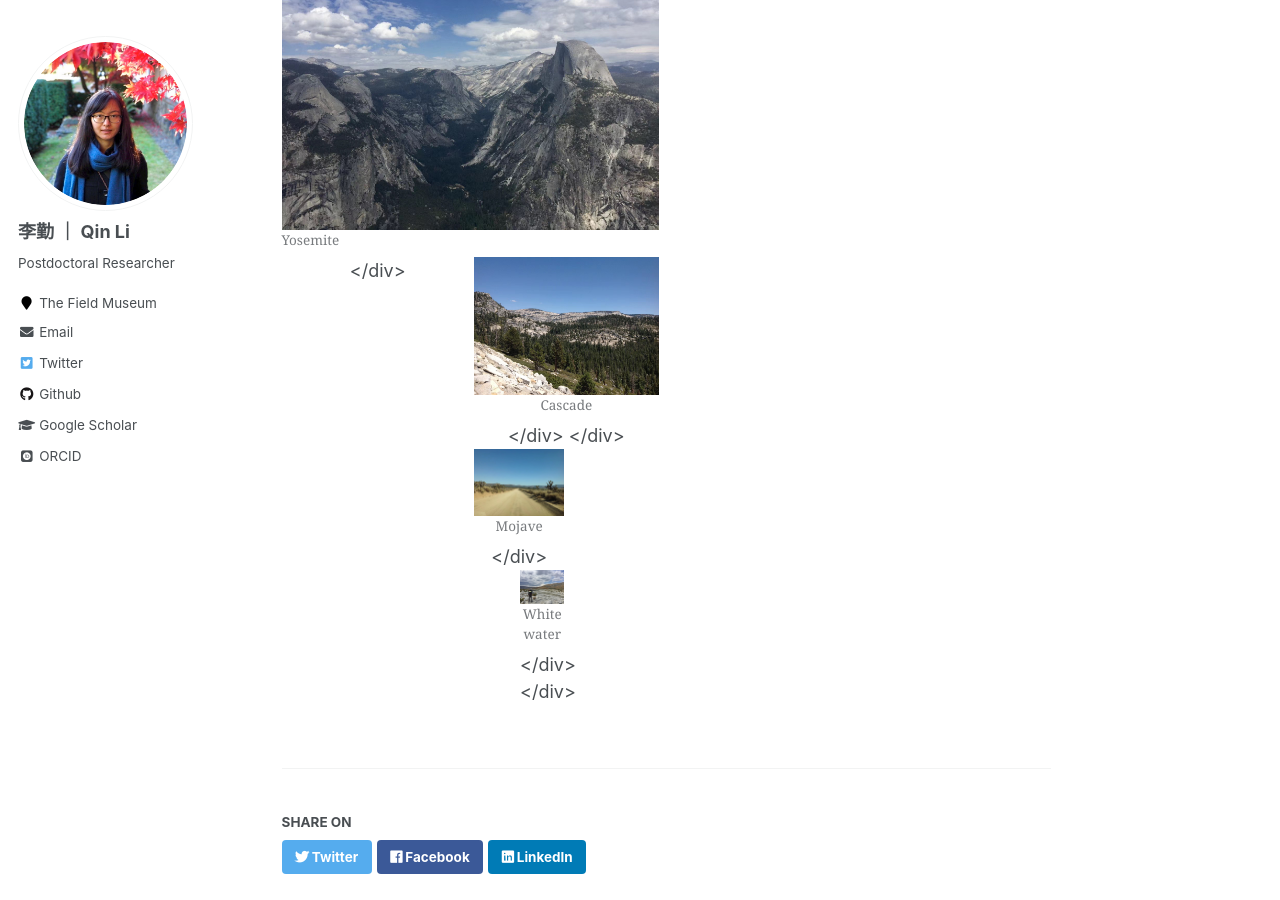
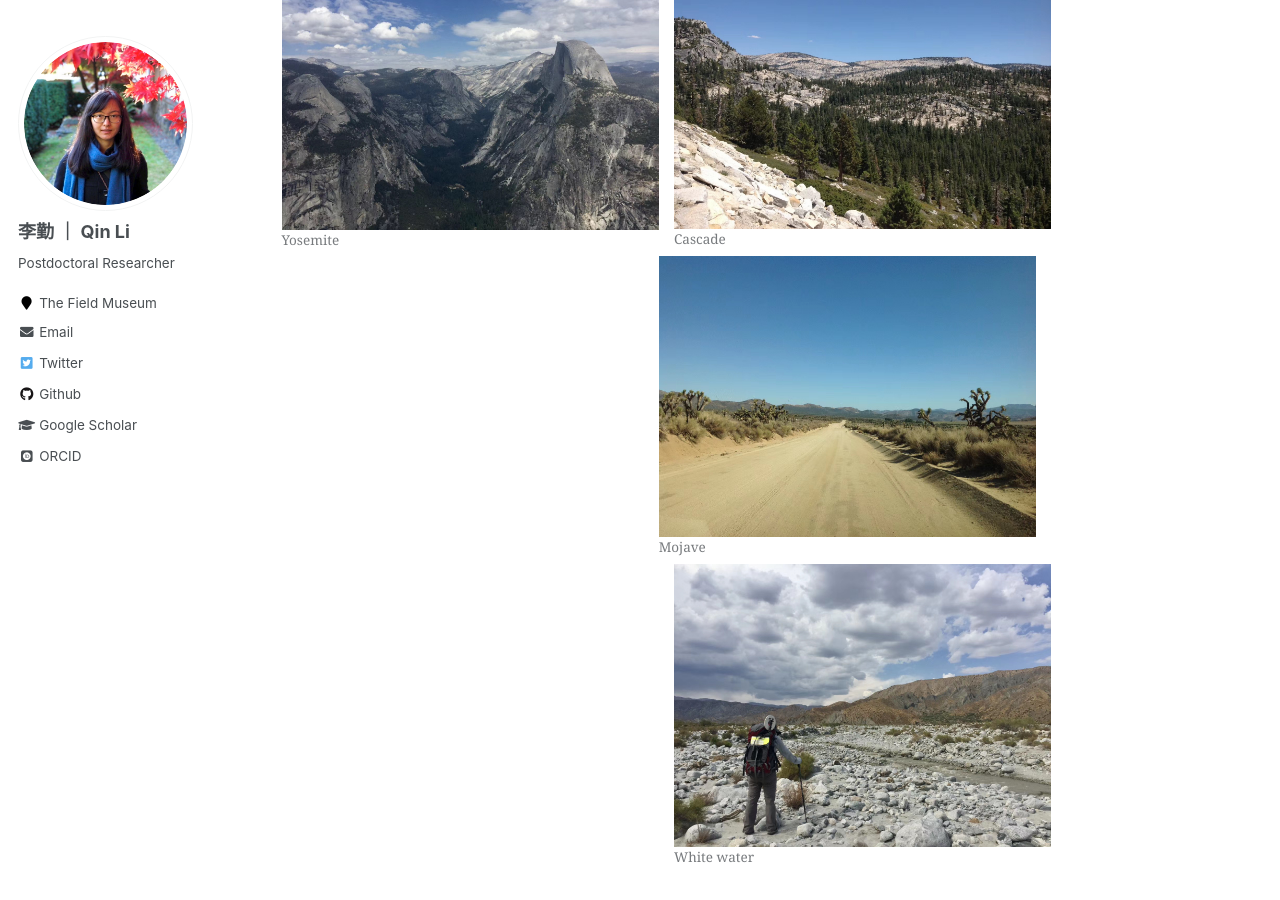
Before and after one commit to qli/qli.github.io, a Jekyll site: the page built from _galleries/galleries-2.md, in a window 1280 px wide and 900 px high, scrolled down 345 px. Built offline with Jekyll 4.4.1, drawn with Linux system fonts in a browser that asks for light colours; some web fonts are replaced.

Commit message:
adjust photos

```diff
--- a/_galleries/galleries-2.md
+++ b/_galleries/galleries-2.md
@@ -10,11 +10,11 @@ Field Trips of monkeyflower (*Mimulus*) surveys in western North America, includ
 <div class="container">
     <div style="float:left;width:49%">
 	    <img src="/images/photos/IMG_3537.JPG">
-	    <figcaption>Yosemite</figcaption><center>
+	    <figcaption>Yosemite</figcaption>
     </div>
     <div style="float:right;width:49%">
 	    <img src="/images/photos/IMG_3539.JPG">
-	    <figcaption>Cascade</figcaption><center>
+	    <figcaption>Cascade</figcaption>
     </div>
 </div>
 
@@ -22,10 +22,10 @@ Field Trips of monkeyflower (*Mimulus*) surveys in western North America, includ
 <div class="container">
     <div style="float:left;width:49%">
 	    <img src="/images/photos/IMG_3538.JPG">
-	    <figcaption>Mojave</figcaption><center>
+	    <figcaption>Mojave</figcaption>
     </div>
     <div style="float:right;width:49%">
 	    <img src="/images/photos/IMG_3541.JPG">
-	    <figcaption>White water</figcaption><center>
+	    <figcaption>White water</figcaption>
     </div>
 </div>
```
Also changed, not shown: _galleries/galleries-1.md (+2 -2 lines).
